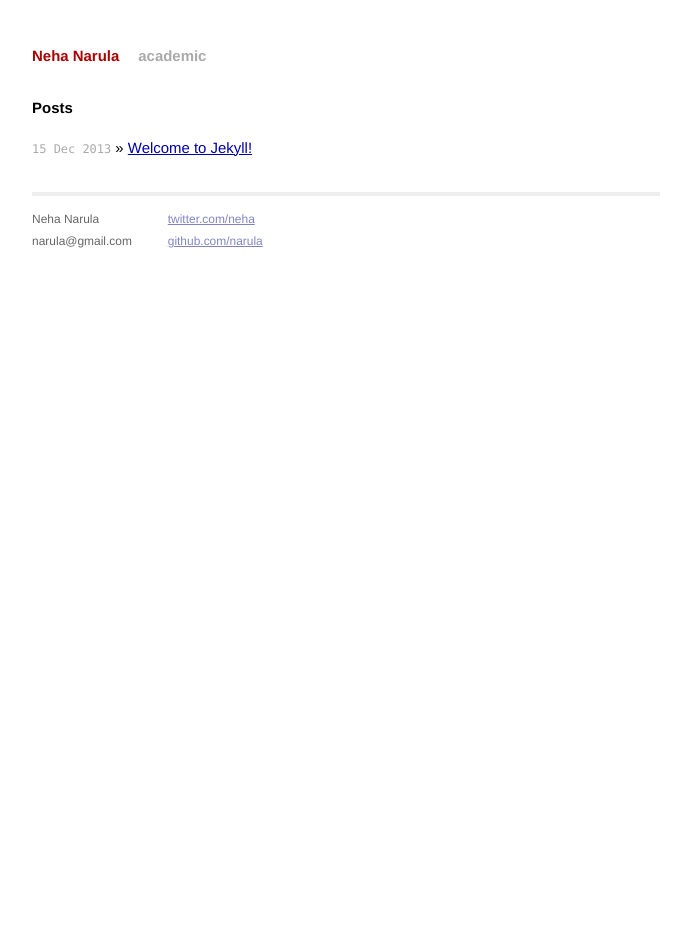
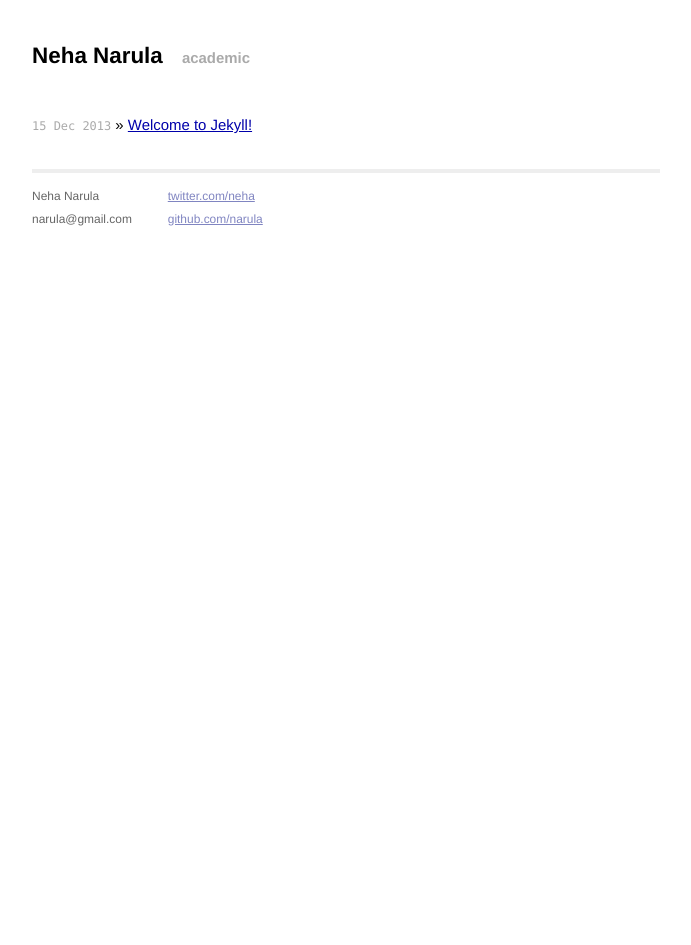
Before and after one commit to narula/narula.github.io, a Jekyll site: the page built from index.html, in a window 1280 px wide. Shown: the whole page, without its empty margins (294-985 px from the left). Built offline with Jekyll 4.4.1, drawn with Linux system fonts in a browser that asks for light colours; Markdown is read by kramdown in place of the engine named in the settings; comment, search, counter and statistics services are not loaded.

Commit message:
tweaks, pic for draft

```diff
--- a/css/main.css
+++ b/css/main.css
@@ -29,6 +29,10 @@
 a:hover   { color: #000; }
 a:visited { color: #a0a; }
 
+
+blockquote {
+  margin-left: 35px;
+}
 /*****************************************************************************/
 /*
 /* Home
@@ -63,22 +67,27 @@
   line-height: 1.5em;
 }
 
+.site h2 {
+  font-size: 150%;
+}
+
 .header a {
   font-weight: bold;
   text-decoration: none;
 }
 
 .title {
+  font-size: 150%;
   display: inline-block;
   margin-bottom: 2em;
 }
 
 .title a {
-  color: #a00;
+  color: #000;
 }
 
 .title a:hover {
-  color: #000;
+  color: #a00;
 }
 
 .header a.extra {
@@ -158,3 +167,11 @@
 .post pre.terminal code {
   background-color: #333;
 }
+
+.post h1 {
+  font-size: 130%;
+}
+
+.post h2 {
+  font-size: 100%;
+}
--- a/index.html
+++ b/index.html
@@ -4,7 +4,6 @@
 ---
 
 <div id="home">
-  <h1>Posts</h1>
   <ul class="posts">
     {% for post in site.posts %}
       <li><span>{{ post.date | date_to_string }}</span> &raquo; <a href="{{ post.url }}">{{ post.title }}</a></li>
```
Also changed, not shown: assets/sequential.png (added).
